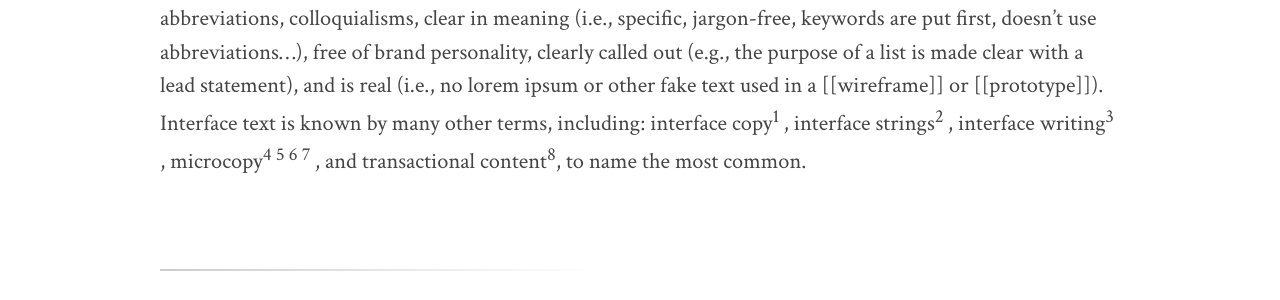
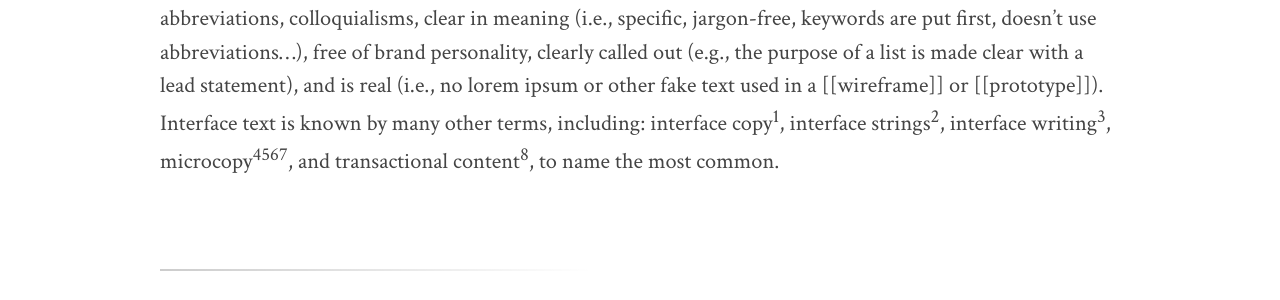
Before and after one commit to content-strategy-forum/csf-glossary, a Jekyll site: the page built from interface-text.md, in a window 1280 px wide. Shown: the part 1171-1471 px from the top of the page. Built offline with Jekyll 4.4.1, drawn with Linux system fonts in a browser that asks for light colours; some web fonts are replaced.

Commit message:
fixie pixie

```diff
--- a/assets/main.css
+++ b/assets/main.css
@@ -11,8 +11,8 @@ article, aside, details, figcaption, figure, footer, header, hgroup, nav, sectio
 table { border-collapse: collapse; }
 img { -ms-interpolation-mode: bicubic; vertical-align: middle; }
 label, input[type="checkbox"], input[type="radio"], input[type="submit"] { cursor: pointer; }
-::-moz-selection { background: #042489; color: #fff; text-shadow: none; }
-::selection { background: #042489; color: #fff; text-shadow: none; }
+::-moz-selection { background: #8dad3e; color: #fff; text-shadow: none; }
+::selection { background: #8dad3e; color: #fff; text-shadow: none; }
 html { overflow-y: scroll; }
 
 body {
@@ -122,8 +122,6 @@ nav a {
 
 /* nav.global */
 
-.global {}
-
 .global a {
   border-right: 1px solid #ccc;
   line-height: 30px;
@@ -182,8 +180,8 @@ nav a {
 
 /* References */
 
-.ref:after { content: "\0020"; } /*Inserts a blank space after each sup number.*/
-.ref:last-child:after { content: ""; } /*Removes the blank space on last or only numbers in a series.*/
+.ref:after { margin-right: 3px; }
+.ref:last-child:after { margin-right: 0; }
 
 .references sup:after { content: ".\0020"; } /*Inserts a period and blank space after the sup number.*/
 
```
